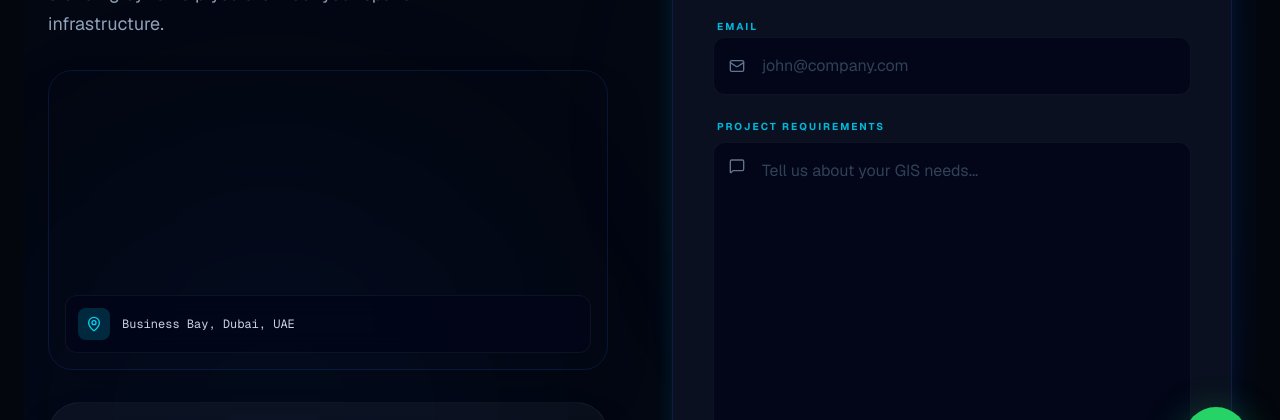
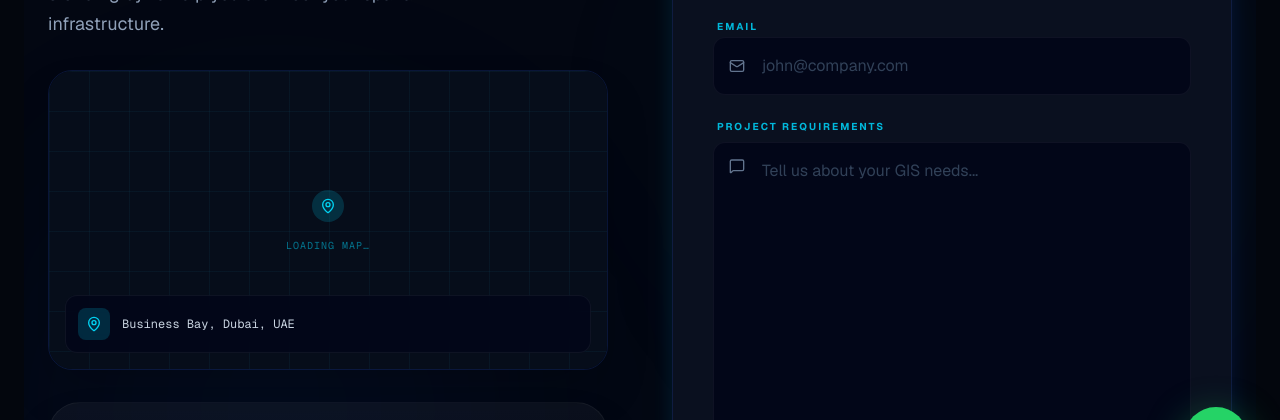
Before and after one commit to malik9594/mapifyit-web, a Next.js app: page /contact-us in a window 1280 px wide. Shown: the part 297-717 px from the top of the page. Built offline with nearby package versions, Linux system fonts and the light colour scheme; no server answers.

Commit message:
new fixes related to map

```diff
--- a/app/(site)/contact-us/page.tsx
+++ b/app/(site)/contact-us/page.tsx
@@ -9,15 +9,6 @@ import { useRouter } from 'next/navigation';
  * Dedicated route for getting in touch.
  */
 export default function ContactPage() {
-    const [mounted, setMounted] = React.useState(false);
-
-    React.useEffect(() => {
-        const timer = setTimeout(() => {
-            setMounted(true);
-        }, 350);
-        return () => clearTimeout(timer);
-    }, []);
-
     const router = useRouter();
 
     return (
@@ -30,9 +21,7 @@ export default function ContactPage() {
                     </button>
                 </div>
 
-                <div className={`relative z-10 transition-opacity duration-300 ${mounted ? 'opacity-100' : 'opacity-0'}`}>
-                    <ContactUs standalone={true} />
-                </div>
+                <ContactUs standalone={true} />
 
                 <section className="mt-16 rounded-2xl border border-white/10 bg-[#080F1D] p-6 md:p-10">
                     <h2 className="text-2xl md:text-3xl font-bold text-white mb-4">
--- a/app/layout.tsx
+++ b/app/layout.tsx
@@ -1,6 +1,7 @@
 import type { Metadata } from "next";
 import { Geist, Geist_Mono } from "next/font/google";
 import "./globals.css";
+import { MapProvider } from "@/context/MapContext";
 
 const geistSans = Geist({
   variable: "--font-geist-sans",
@@ -99,16 +100,34 @@ export default function RootLayout({
   return (
     <html lang="en">
       <head>
-        {/* Preconnect to speed up initial Mapifyit API handshakes */}
+        {/* DNS + TLS preconnect for all Mapifyit API origins */}
+        <link rel="preconnect" href="https://dev-client.mapifyit.com" crossOrigin="anonymous" />
         <link rel="preconnect" href="https://client.mapifyit.com" crossOrigin="anonymous" />
         <link rel="preconnect" href="https://tiles.mapifyit.com" crossOrigin="anonymous" />
+        <link rel="dns-prefetch" href="https://dev-client.mapifyit.com" />
         <link rel="dns-prefetch" href="https://client.mapifyit.com" />
         <link rel="dns-prefetch" href="https://tiles.mapifyit.com" />
+        {/* Prefetch the map style JSON so it’s cached before MapLibre requests it */}
+        <link
+          rel="prefetch"
+          href="https://dev-client.mapifyit.com/api/v1/proxy/tiles/dark"
+          as="fetch"
+          crossOrigin="anonymous"
+        />
       </head>
       <body
         className={`${geistSans.variable} ${geistMono.variable} antialiased selection:bg-blue-500/30 overflow-x-hidden`}
       >
-        <div className="min-h-screen bg-[#03060D] text-slate-300 font-sans">{children}</div>
+        {/*
+         * MapProvider boots the MapLibre map into an offscreen div immediately.
+         * By the time the user navigates to /contact-us the map is fully rendered
+         * and ContactUs just relocates the existing DOM node – zero re-init delay.
+         */}
+        <MapProvider>
+          <div className="min-h-screen bg-[#03060D] text-slate-300 font-sans">
+            {children}
+          </div>
+        </MapProvider>
       </body>
     </html>
   );
--- a/components/ContactUs.tsx
+++ b/components/ContactUs.tsx
@@ -1,108 +1,68 @@
-"use client"
-import React, { useEffect, useRef, useState } from 'react';
-import { Phone, Mail, MapPin, Send, User, MessageSquare, CheckCircle2 } from 'lucide-react';
-
-// ─── Mapifyit Config ────────────────────────────────────────────────────────
-const MAPIFYIT_STYLE_URL = 'https://dev-client.mapifyit.com/api/v1/proxy/tiles/dark';
-const MAPIFYIT_TOKEN = 'mfy_8b0755c081c9204caa20681ddab91d2856c3667a6ad8d9e8';
-const DUBAI_LNG = 55.2608;
-const DUBAI_LAT = 25.1840;
+"use client";
+import React, { useEffect, useRef, useState } from "react";
+import { Phone, Mail, MapPin, Send, User, MessageSquare, CheckCircle2 } from "lucide-react";
+import { useMapContext } from "@/context/MapContext";
 
 export default function ContactUs({ standalone = false }: { standalone?: boolean }) {
-    const mapContainerRef = useRef<HTMLDivElement>(null);
+    // Slot = the div ContactUs owns; we move the global map node into it on mount
+    const slotRef = useRef<HTMLDivElement>(null);
     const formRef = useRef<HTMLFormElement>(null);
-    const mapRef = useRef<any>(null);
-    const mapInitStarted = useRef(false);
-    const [status, setStatus] = useState<'idle' | 'sending' | 'sent' | 'error'>('idle');
+    const [status, setStatus] = useState<"idle" | "sending" | "sent" | "error">("idle");
+
+    const { mapReady, attachMapTo, detachMap } = useMapContext();
 
     useEffect(() => {
-        let isMounted = true;
-        const preloadEngine = import('maplibre-gl');
+        if (!slotRef.current) return;
+        // If the map is already rendered in the offscreen parking div,
+        // this just moves that DOM node here — instant, no re-init.
+        attachMapTo(slotRef.current);
 
-        async function initMap() {
-            if (!mapContainerRef.current || mapRef.current || mapInitStarted.current) return;
-            mapInitStarted.current = true;
-
-            try {
-                const maplibregl = (await preloadEngine).default;
-                if (!isMounted) return;
-
-                const map = new maplibregl.Map({
-                    container: mapContainerRef.current!,
-                    style: MAPIFYIT_STYLE_URL,
-                    center: [DUBAI_LNG, DUBAI_LAT],
-                    zoom: 14,
-                    pitch: 45,
-                    attributionControl: false,
-                    transformRequest: (url: string) => {
-                        if (url.includes('mapifyit.com')) {
-                            return {
-                                url,
-                                headers: { Authorization: `Bearer ${MAPIFYIT_TOKEN}` },
-                            };
-                        }
-                        return { url };
-                    },
-                });
-
-                map.on('load', () => {
-                    if (!isMounted) return;
-                    new maplibregl.Marker({ color: '#22D3EE' })
-                        .setLngLat([DUBAI_LNG, DUBAI_LAT])
-                        .addTo(map);
-                });
-
-                mapRef.current = map;
-            } catch (e) {
-                console.error('[Mapifyit] Map failed:', e);
-            }
-        }
-
-        initMap();
         return () => {
-            isMounted = false;
-            if (mapRef.current) mapRef.current.remove();
-            mapInitStarted.current = false;
+            // On unmount, return map to the offscreen parking div so it
+            // stays alive and ready for the next visit.
+            detachMap();
         };
-    }, []);
+    }, [attachMapTo, detachMap]);
 
     const handleSubmit = async (e: React.FormEvent) => {
         e.preventDefault();
         if (!formRef.current) return;
 
-        setStatus('sending');
+        setStatus("sending");
 
         const formData = new FormData(formRef.current);
         const payload = {
-            name: (formData.get('name') ?? '').toString().trim(),
-            email: (formData.get('email') ?? '').toString().trim(),
-            message: (formData.get('message') ?? '').toString().trim(),
+            name: (formData.get("name") ?? "").toString().trim(),
+            email: (formData.get("email") ?? "").toString().trim(),
+            message: (formData.get("message") ?? "").toString().trim(),
         };
 
         try {
-            const res = await fetch('/api/contact', {
-                method: 'POST',
-                headers: { 'Content-Type': 'application/json' },
+            const res = await fetch("/api/contact", {
+                method: "POST",
+                headers: { "Content-Type": "application/json" },
                 body: JSON.stringify(payload),
             });
 
             if (!res.ok) {
                 const errorText = await res.text();
-                throw new Error(errorText || 'Failed to send message');
+                throw new Error(errorText || "Failed to send message");
             }
 
-            console.log('Email sent successfully via SMTP');
-            setStatus('sent');
+            setStatus("sent");
             formRef.current?.reset();
         } catch (error) {
-            console.error('Failed to send email:', error);
-            setStatus('error');
-            setTimeout(() => setStatus('idle'), 3000);
+            console.error("Failed to send email:", error);
+            setStatus("error");
+            setTimeout(() => setStatus("idle"), 3000);
         }
     };
 
     return (
-        <section id="contact" className={`relative w-full bg-[#030712] overflow-hidden ${standalone ? 'py-0' : 'py-24'}`}>
+        <section
+            id="contact"
+            className={`relative w-full bg-[#030712] overflow-hidden ${standalone ? "py-0" : "py-24"}`}
+        >
             {/* Ambient Background Glows */}
             <div className="absolute top-0 right-0 w-[500px] h-[500px] bg-cyan-600/5 rounded-full blur-[120px] pointer-events-none" />
             <div className="absolute bottom-0 left-0 w-[500px] h-[500px] bg-blue-600/5 rounded-full blur-[120px] pointer-events-none" />
@@ -121,18 +81,55 @@ export default function ContactUs({ standalone = false }: { standalone?: boolean
                             </p>
                         </div>
 
-                        {/* Integrated Map Viewport */}
-                        <div className="relative w-full h-[300px] rounded-3xl overflow-hidden border border-blue-900/30 shadow-2xl group">
-                            <div ref={mapContainerRef} className="w-full h-full transition-all duration-700" />
-                            <div className="absolute bottom-4 left-4 right-4 p-3 bg-slate-950/80 backdrop-blur-md border border-white/5 rounded-xl flex items-center gap-3">
-                                <div className="p-2 bg-cyan-500/20 rounded-lg"><MapPin className="w-4 h-4 text-cyan-400" /></div>
+                        {/* Map Viewport */}
+                        <div className="relative w-full h-[300px] rounded-3xl overflow-hidden border border-blue-900/30 shadow-2xl">
+                            {/*
+                             * slotRef: the global pre-rendered map node is moved into here on mount.
+                             * If mapReady is still false (very fast navigation), the shimmer shows.
+                             */}
+                            {/* z-0 keeps the map canvas below the shimmer layer */}
+                            <div ref={slotRef} className="absolute inset-0 w-full h-full z-0" />
+
+                            {/* Shimmer skeleton – z-10 guarantees it's always above MapLibre's canvas */}
+                            <div
+                                className={`absolute inset-0 z-10 transition-opacity duration-700 ease-in-out ${mapReady ? "opacity-0 pointer-events-none" : "opacity-100"}`}
+                                aria-hidden="true"
+                            >
+                                <div className="absolute inset-0 bg-[#060D1A]" />
+                                <div
+                                    className="absolute inset-0"
+                                    style={{
+                                        backgroundImage:
+                                            "linear-gradient(rgba(34,211,238,0.05) 1px, transparent 1px), linear-gradient(90deg, rgba(34,211,238,0.05) 1px, transparent 1px)",
+                                        backgroundSize: "40px 40px",
+                                    }}
+                                />
+                                <div className="absolute inset-0 flex items-center justify-center">
+                                    <div className="flex flex-col items-center gap-3">
+                                        <div className="relative w-10 h-10">
+                                            <div className="absolute inset-0 rounded-full border-2 border-cyan-500/30 animate-ping" />
+                                            <div className="absolute inset-1 rounded-full bg-cyan-500/20 flex items-center justify-center">
+                                                <MapPin className="w-4 h-4 text-cyan-400" />
+                                            </div>
+                                        </div>
+                                        <span className="text-[10px] text-cyan-500/60 font-mono uppercase tracking-widest">
+                                            Loading map…
+                                        </span>
+                                    </div>
+                                </div>
+                            </div>
+
+                            {/* Location badge – z-20 so it's above the shimmer (z-10) */}
+                            <div className="absolute bottom-4 left-4 right-4 p-3 bg-slate-950/80 backdrop-blur-md border border-white/5 rounded-xl flex items-center gap-3 z-20">
+                                <div className="p-2 bg-cyan-500/20 rounded-lg">
+                                    <MapPin className="w-4 h-4 text-cyan-400" />
+                                </div>
                                 <span className="text-xs text-slate-300 font-mono">Business Bay, Dubai, UAE</span>
                             </div>
                         </div>
 
                         {/* Contact Details Panel */}
                         <div className="p-7 rounded-[2rem] bg-gradient-to-b from-white/[0.04] to-transparent border border-white/5 shadow-2xl space-y-7">
-                            {/* Actionable Links */}
                             <div className="grid grid-cols-1 sm:grid-cols-2 gap-6 pb-7 border-b border-white/5">
                                 <a href="mailto:hi@mapifyit.com" className="flex items-center gap-4 group">
                                     <div className="flex items-center justify-center w-12 h-12 rounded-full bg-cyan-500/10 text-cyan-400 group-hover:bg-cyan-500 group-hover:text-slate-900 transition-all duration-300 shadow-[0_0_20px_rgba(34,211,238,0)] group-hover:shadow-[0_0_20px_rgba(34,211,238,0.4)] shrink-0">
@@ -154,7 +151,6 @@ export default function ContactUs({ standalone = false }: { standalone?: boolean
                                 </a>
                             </div>
 
-                            {/* Global Offices */}
                             <div className="grid grid-cols-1 sm:grid-cols-2 gap-8 sm:gap-6 pt-1">
                                 <div className="flex items-start gap-4 group">
                                     <div className="flex items-center justify-center w-12 h-12 rounded-full bg-cyan-500/10 text-cyan-400 shrink-0">
@@ -176,7 +172,7 @@ export default function ContactUs({ standalone = false }: { standalone?: boolean
                                         <MapPin className="w-5 h-5" />
                                     </div>
                                     <div className="pt-0.5">
-                                        <p className="text-[10px] font-bold text-slate-500 uppercase tracking-widest mb-1 flex items-center gap-2">
+                                        <p className="text-[10px] font-bold text-slate-500 uppercase tracking-widest mb-1">
                                             USA Branch
                                         </p>
                                         <p className="text-sm text-slate-400 leading-[1.7] font-medium group-hover:text-slate-200 transition-colors">
@@ -186,13 +182,18 @@ export default function ContactUs({ standalone = false }: { standalone?: boolean
                                     </div>
                                 </div>
                             </div>
-                        </div>                    </div>
+                        </div>
+                    </div>
 
                     {/* RIGHT: The Form */}
                     <div className="relative lg:h-full">
                         <div className="absolute -inset-1 bg-gradient-to-r from-cyan-500 to-blue-600 rounded-[2.5rem] blur opacity-10" />
 
-                        <form ref={formRef} onSubmit={handleSubmit} className="relative lg:h-full flex flex-col bg-[#0A101F] border border-blue-900/30 p-8 md:p-10 rounded-[2.5rem] shadow-3xl">
+                        <form
+                            ref={formRef}
+                            onSubmit={handleSubmit}
+                            className="relative lg:h-full flex flex-col bg-[#0A101F] border border-blue-900/30 p-8 md:p-10 rounded-[2.5rem] shadow-3xl"
+                        >
                             <div className="flex flex-col flex-1 gap-6">
                                 <div className="space-y-2 shrink-0">
                                     <label className="text-[10px] font-bold text-cyan-500 uppercase tracking-[0.2em] ml-1">Full Name</label>
@@ -208,7 +209,6 @@ export default function ContactUs({ standalone = false }: { standalone?: boolean
                                     </div>
                                 </div>
 
-                                {/* Email Input */}
                                 <div className="space-y-2 shrink-0">
                                     <label className="text-[10px] font-bold text-cyan-500 uppercase tracking-[0.2em] ml-1">Email</label>
                                     <div className="relative group">
@@ -223,7 +223,6 @@ export default function ContactUs({ standalone = false }: { standalone?: boolean
                                     </div>
                                 </div>
 
-                                {/* Message Input */}
                                 <div className="space-y-2 flex-1 flex flex-col">
                                     <label className="text-[10px] font-bold text-cyan-500 uppercase tracking-[0.2em] ml-1 shrink-0">Project Requirements</label>
                                     <div className="relative group flex-1 min-h-[140px]">
@@ -238,22 +237,21 @@ export default function ContactUs({ standalone = false }: { standalone?: boolean
                                 </div>
 
                                 <div className="shrink-0 space-y-6 pt-2">
-                                    {/* Submit Button */}
                                     <button
-                                        disabled={status === 'sending' || status === 'sent'}
+                                        disabled={status === "sending" || status === "sent"}
                                         className="w-full group relative flex items-center justify-center gap-3 bg-gradient-to-r from-cyan-500 to-blue-600 p-4 rounded-xl text-slate-950 font-bold hover:shadow-[0_0_20px_rgba(34,211,238,0.4)] transition-all disabled:opacity-50"
                                     >
-                                        {status === 'sent' ? (
+                                        {status === "sent" ? (
                                             <>Request Sent! <CheckCircle2 className="w-5 h-5 text-slate-900" /></>
                                         ) : (
                                             <>
-                                                {status === 'sending' ? 'Sending...' : 'Send Request'}
-                                                <Send className={`w-4 h-4 transition-transform group-hover:translate-x-1 group-hover:-translate-y-1 ${status === 'sending' ? 'animate-pulse' : ''}`} />
+                                                {status === "sending" ? "Sending..." : "Send Request"}
+                                                <Send className={`w-4 h-4 transition-transform group-hover:translate-x-1 group-hover:-translate-y-1 ${status === "sending" ? "animate-pulse" : ""}`} />
                                             </>
                                         )}
                                     </button>
 
-                                    {status === 'error' && (
+                                    {status === "error" && (
                                         <p className="text-[10px] text-center text-red-500 uppercase tracking-widest font-mono">
                                             Failed to send. Please try again or email hi@mapifyit.com
                                         </p>
--- /dev/null
+++ b/context/MapContext.tsx
@@ -0,0 +1,186 @@
+"use client";
+import React, {
+    createContext,
+    useCallback,
+    useContext,
+    useEffect,
+    useRef,
+    useState,
+} from "react";
+
+// ─── Mapifyit Config ────────────────────────────────────────────────────────
+const MAPIFYIT_STYLE_URL = "https://dev-client.mapifyit.com/api/v1/proxy/tiles/dark";
+const MAPIFYIT_TOKEN = "mfy_8b0755c081c9204caa20681ddab91d2856c3667a6ad8d9e8";
+const DUBAI_LNG = 55.2608;
+const DUBAI_LAT = 25.184;
+
+/**
+ * Kick off the maplibre-gl download at module evaluation time (as early as
+ * possible – before React mounts or any useEffect runs). By the time the
+ * MapProvider's useEffect fires, the JS bundle is already downloaded/parsed
+ * and this promise resolves instantly or near-instantly.
+ */
+const maplibrePromise = import("maplibre-gl");
+
+interface MapContextValue {
+    /** True once tiles have fully loaded into the offscreen container */
+    mapReady: boolean;
+    /**
+     * Move the already-rendered map DOM node into `slot` and call resize().
+     * Call this when ContactUs mounts.
+     */
+    attachMapTo: (slot: HTMLDivElement) => void;
+    /**
+     * Return the map DOM node back to the offscreen parking div.
+     * Call this when ContactUs unmounts.
+     */
+    detachMap: () => void;
+}
+
+const MapContext = createContext<MapContextValue>({
+    mapReady: false,
+    attachMapTo: () => { },
+    detachMap: () => { },
+});
+
+export function MapProvider({ children }: { children: React.ReactNode }) {
+    // "Parking lot" – the fixed offscreen wrapper kept in the DOM permanently
+    const parkingRef = useRef<HTMLDivElement>(null);
+    // The actual div that MapLibre renders its canvas into
+    const containerDivRef = useRef<HTMLDivElement | null>(null);
+    // The MapLibre Map instance
+    const mapRef = useRef<any>(null);
+    const initStarted = useRef(false);
+    // Stores the slot if ContactUs mounts before the async import finishes
+    const pendingSlotRef = useRef<HTMLDivElement | null>(null);
+    const [mapReady, setMapReady] = useState(false);
+
+    useEffect(() => {
+        if (initStarted.current || !parkingRef.current) return;
+        initStarted.current = true;
+
+        let isMounted = true;
+
+        async function initMap() {
+            // Await the module-level promise — already in-flight since module load.
+            const maplibregl = (await maplibrePromise).default;
+            if (!isMounted || !parkingRef.current) return;
+
+            // Create the real container inside the parking div
+            const el = document.createElement("div");
+            el.style.width = "100%";
+            el.style.height = "100%";
+            parkingRef.current.appendChild(el);
+            containerDivRef.current = el;
+
+            // If ContactUs already called attachMapTo while we were loading,
+            // honour that pending request now that the container exists.
+            if (pendingSlotRef.current) {
+                el.style.width = "100%";
+                el.style.height = "100%";
+                pendingSlotRef.current.appendChild(el);
+                pendingSlotRef.current = null;
+            }
+
+            const map = new maplibregl.Map({
+                container: el,
+                style: MAPIFYIT_STYLE_URL,
+                center: [DUBAI_LNG, DUBAI_LAT],
+                zoom: 14,
+                pitch: 45,
+                attributionControl: false,
+                transformRequest: (url: string) => {
+                    if (url.includes("mapifyit.com")) {
+                        return {
+                            url,
+                            headers: { Authorization: `Bearer ${MAPIFYIT_TOKEN}` },
+                        };
+                    }
+                    return { url };
+                },
+            });
+
+            // Reveal the canvas as soon as the style JSON is parsed — tiles will
+            // stream in progressively on the visible canvas. This fires much sooner
+            // than 'load' (which blocks until ALL tiles are downloaded).
+            map.once("styledata", () => {
+                if (!isMounted) return;
+                setMapReady(true);
+            });
+
+            // Add the marker once tiles are fully loaded (safe to do so then).
+            map.once("load", () => {
+                if (!isMounted) return;
+                new maplibregl.Marker({ color: "#22D3EE" })
+                    .setLngLat([DUBAI_LNG, DUBAI_LAT])
+                    .addTo(map);
+            });
+
+            mapRef.current = map;
+        }
+
+        initMap().catch((e) => console.error("[MapProvider] init failed:", e));
+
+        return () => {
+            isMounted = false;
+        };
+    }, []);
+
+    /** Relocate the pre-rendered container node into the ContactUs slot */
+    const attachMapTo = useCallback((slot: HTMLDivElement) => {
+        const el = containerDivRef.current;
+
+        if (!el) {
+            // Container not ready yet (still loading maplibre-gl).
+            // Store the slot — initMap() will attach once the container exists.
+            pendingSlotRef.current = slot;
+            return;
+        }
+
+        // Stretch to fill the slot
+        el.style.width = "100%";
+        el.style.height = "100%";
+
+        slot.appendChild(el);
+
+        // Tell MapLibre to repaint at its new size
+        requestAnimationFrame(() => mapRef.current?.resize());
+    }, []);
+
+    /** Return the map node to the offscreen parking div */
+    const detachMap = useCallback(() => {
+        const el = containerDivRef.current;
+        const parking = parkingRef.current;
+        if (!el || !parking) return;
+        parking.appendChild(el);
+    }, []);
+
+    return (
+        <MapContext.Provider value={{ mapReady, attachMapTo, detachMap }}>
+            {/*
+             * Offscreen "parking lot" – always present in the DOM.
+             * MapLibre renders here while the user is on any other page.
+             * Non-zero dimensions are required so tiles actually load.
+             */}
+            <div
+                ref={parkingRef}
+                aria-hidden="true"
+                style={{
+                    position: "fixed",
+                    left: "-99999px",
+                    top: 0,
+                    width: "800px",
+                    height: "400px",
+                    pointerEvents: "none",
+                    zIndex: -9999,
+                    // NOTE: Do NOT use visibility:hidden — it cascades down and
+                    // hides the canvas even after we move the container into ContactUs.
+                    opacity: 0,
+                }}
+            />
+            {children}
+        </MapContext.Provider>
+    );
+}
+
+export const useMapContext = () => useContext(MapContext);
```
Also changed, not shown: app/globals.css (+11 -0 lines).
